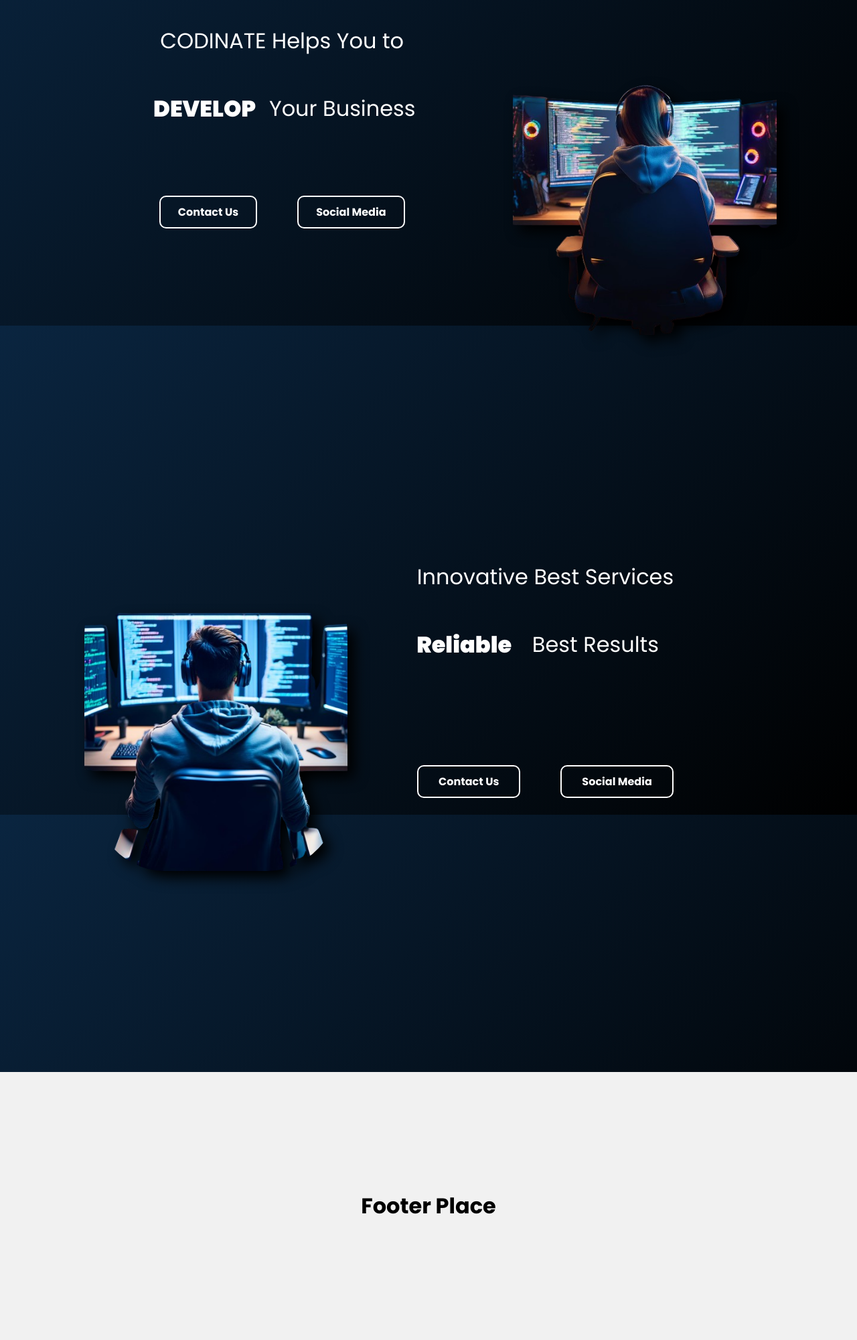
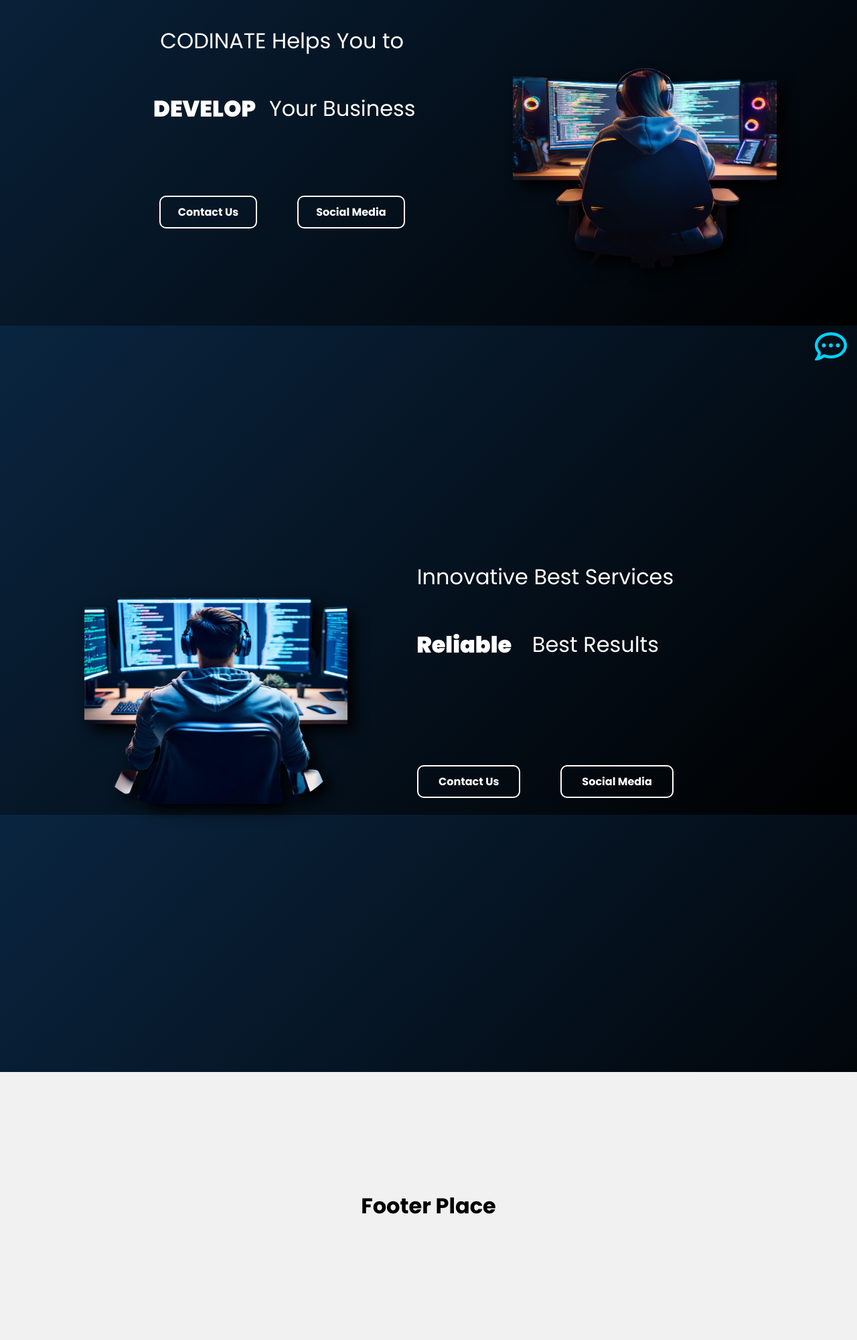
Before and after one commit to martinStar2005/codinate_web, a Django app: page / in a window 1280 px wide. Shown: the part 244-2244 px from the top of the page at 67% size. Run offline with Django 5.2, Linux system fonts and the light colour scheme.

Commit message:
add chat icon

```diff
--- a/home/templates/home/index.html
+++ b/home/templates/home/index.html
@@ -23,8 +23,10 @@
     <link
             href="https://fonts.googleapis.com/css2?family=Poppins:ital,wght@0,100;0,200;0,300;0,400;0,500;0,600;0,700;0,800;0,900;1,100;1,200;1,300;1,400;1,500;1,600;1,700;1,800;1,900&display=swap"
             rel="stylesheet">
+    <link rel="stylesheet" href="https://cdnjs.cloudflare.com/ajax/libs/font-awesome/6.0.0-beta3/css/all.min.css">
     <!--==font-Awesome=====================-->
     <link rel="stylesheet" href="https://cdnjs.cloudflare.com/ajax/libs/font-awesome/6.4.0/css/all.min.css">
+
 
 </head>
 
@@ -32,6 +34,7 @@
 
 <!--==main===========================-->
 <section id="main">
+
 
     <!--==Navigation==========================-->
     <header id="header">
@@ -46,7 +49,7 @@
                 <li><a href="#">Contact Us</a></li>
             </ul>
 
-            <i class="fa-solid fa-language"
+            <i id="languageid" class="fa-solid fa-language"
                style="color: #ffffff; font-size: 2.3rem;display: block; position: relative; top: 25px; cursor: pointer; margin-right: 7.5%;"></i>
             <!--**contact-btn****-->
         </nav>
@@ -109,13 +112,13 @@
                         </a>
                     </div>
                 </div>
-
             </div>
-
         </div>
     </main>
     <footer>
         <h2 style="font-size: 2rem;">Footer Place</h2>
+        <i class="fa-regular fa-comment-dots" style="font-size: 3rem; color: #00d2ff; position: fixed; right: 15px;
+     bottom: 15px; cursor: pointer; transition: all 0.5s ease"></i>
     </footer>
 </section>
 
--- a/static/css/style.css
+++ b/static/css/style.css
@@ -83,14 +83,14 @@
     display: inline-block;
     padding: 10px 0;
     margin: 10px 30px;
-    transition: all 0.3s ease
+    transition: all 0.4s ease
 }
 
 .menu li a {
     color: var(--primary-text);
     font-weight: 600;
     font-size: 1.3rem;
-    transition: color 0.3s ease;
+    transition: color 0.4s ease;
 }
 
 .menu li a:hover {
@@ -207,7 +207,7 @@
 
 #container img {
     width: 400px;
-    height: 500px;
+    height: 400px;
     filter: drop-shadow(10px 10px 10px #000000);
     border-radius: 30%;
     margin: 0 auto;
--- a/static/javascript/text.js
+++ b/static/javascript/text.js
@@ -1,8 +1,22 @@
+
 const words = ["CREATE", "IMPROVE", "DEVELOP", "ELEVATE"];
 let index = 0;
 const textElement = document.getElementById("text-change");
 const languageButton = document.querySelector(".choices")
-const languageButtonI = document.querySelector("i")
+const navigation = document.querySelector("nav")
+const languageButtonI = navigation.querySelector("i")
+const footer = document.querySelector("footer")
+const iconChat = footer.querySelector("i")
+
+iconChat.addEventListener("mouseover", function () {
+    iconChat.style.color = "white"
+    iconChat.style.fontSize = "3.5rem"
+})
+iconChat.addEventListener("mouseout", function () {
+    iconChat.style.color = "#00d2ff"
+    iconChat.style.fontSize = "3rem"
+})
+
 
 
 const languageButtonHandler = () => {
@@ -17,6 +31,7 @@
 }
 languageButtonI.addEventListener("click", languageButtonHandler)
 languageButton.addEventListener("click", languageListRemoveHandler)
+
 
 
 const type = (word) => {
```
